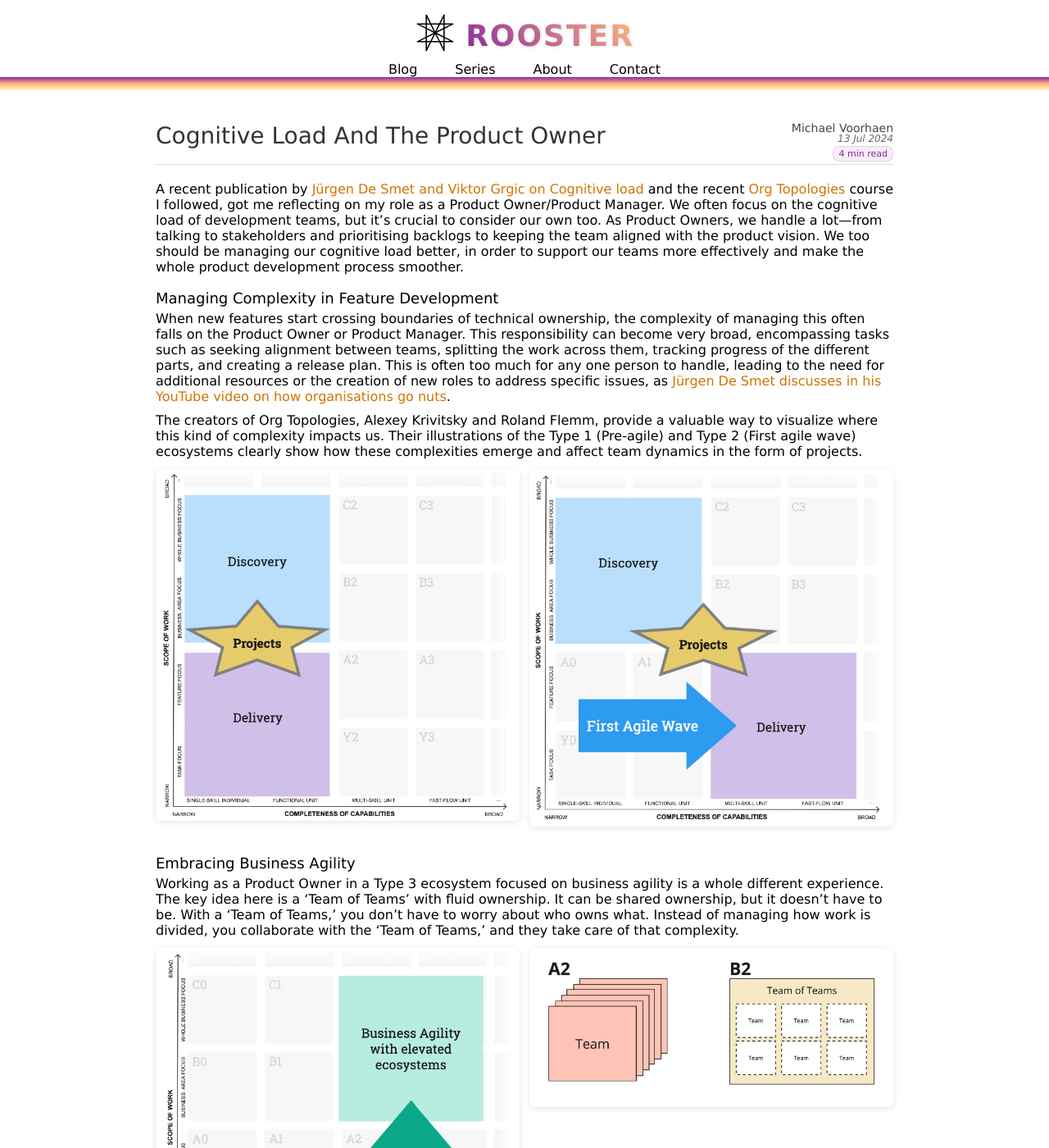
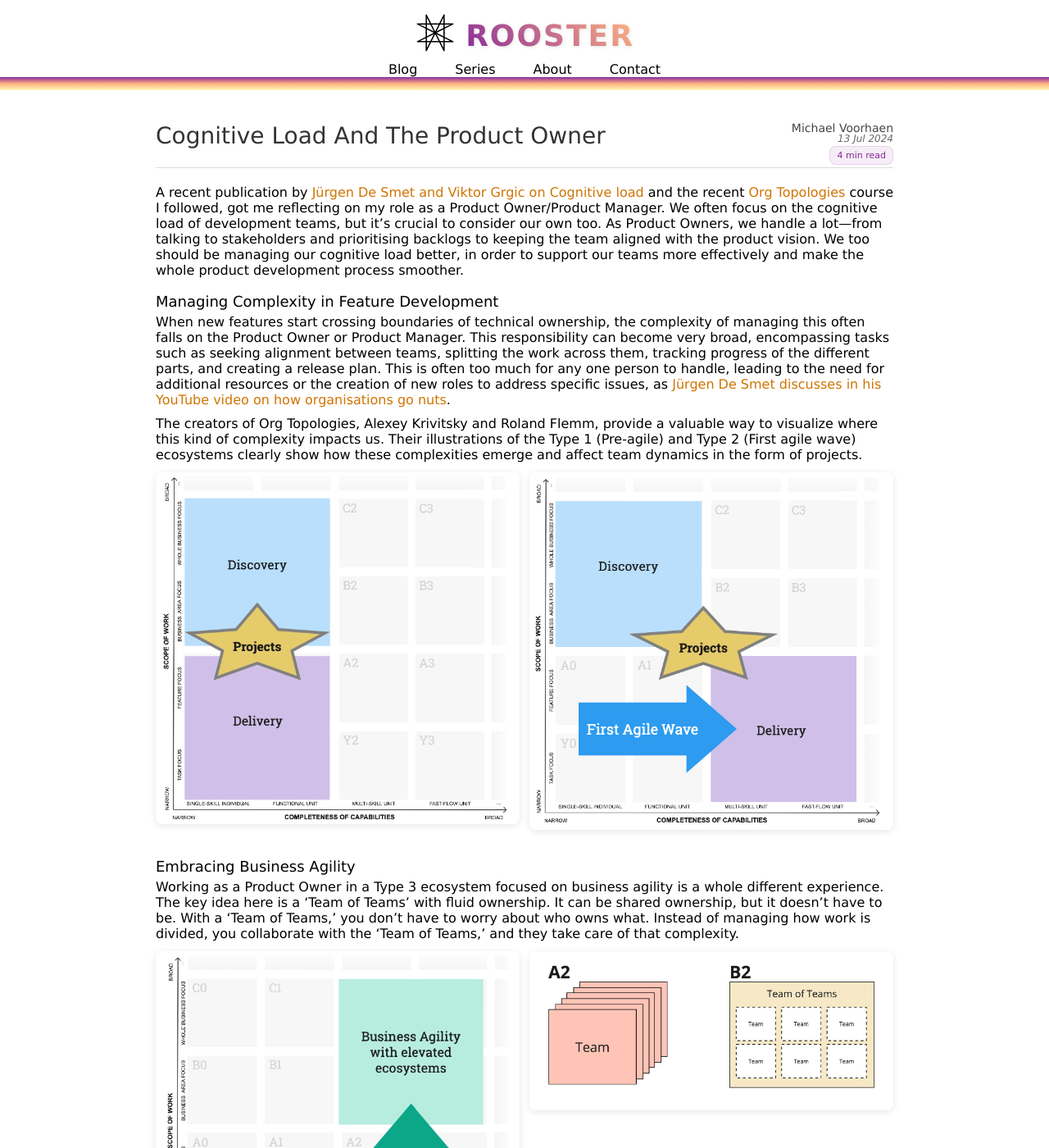
Before and after one commit to mvhaen/mvhaen.github.io, a Jekyll site: the page built from _posts/2024-07-13-cognitive-load-and-the-product-owner.md, in a window 1280 px wide and 1400 px high. Shown: the whole window at 82% size. Built offline with Jekyll 4.4.1, drawn with Linux system fonts in a browser that asks for light colours; some web fonts are replaced.

Commit message:
Center reading time text vertically in badge

```diff
--- a/_sass/main.scss
+++ b/_sass/main.scss
@@ -421,9 +421,11 @@
       white-space: nowrap;
       flex-shrink: 0;
       background: rgba(139, 42, 155, 0.08);
-      padding: 2px 6px;
+      padding: 4px 8px;
       border-radius: 8px;
       border: 1px solid rgba(139, 42, 155, 0.15);
+      text-align: center;
+      line-height: 1.2;
     }
   }
 }
```
